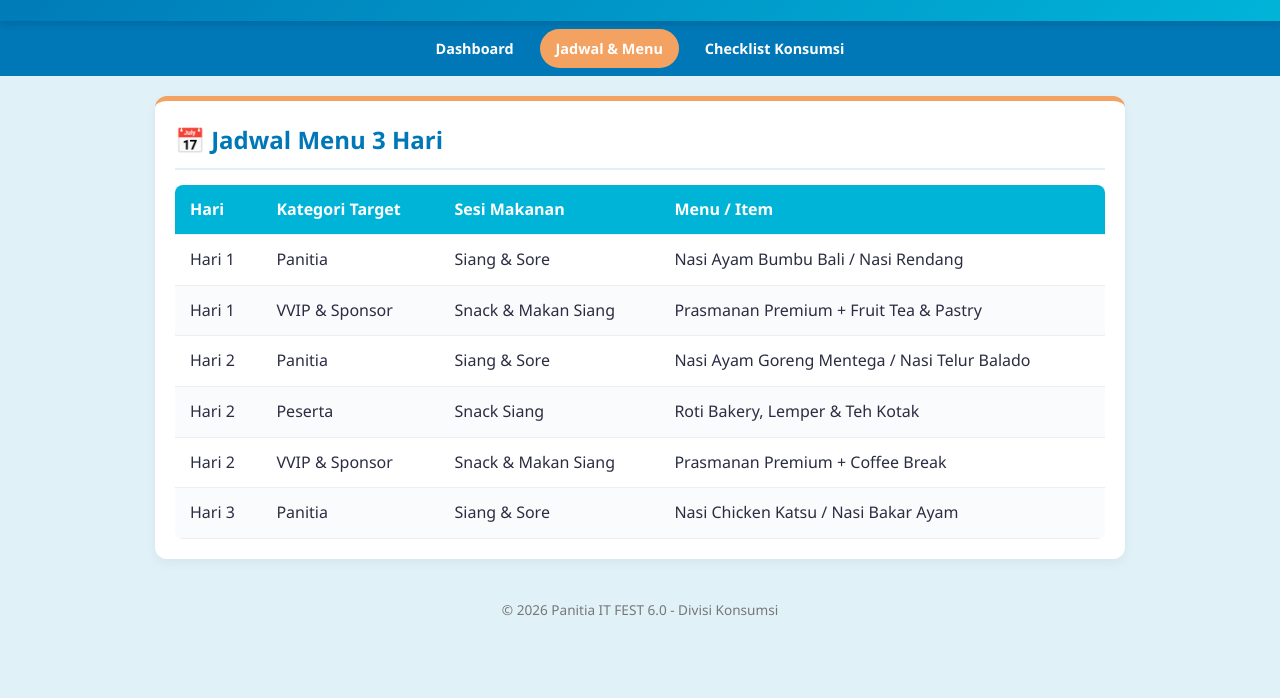
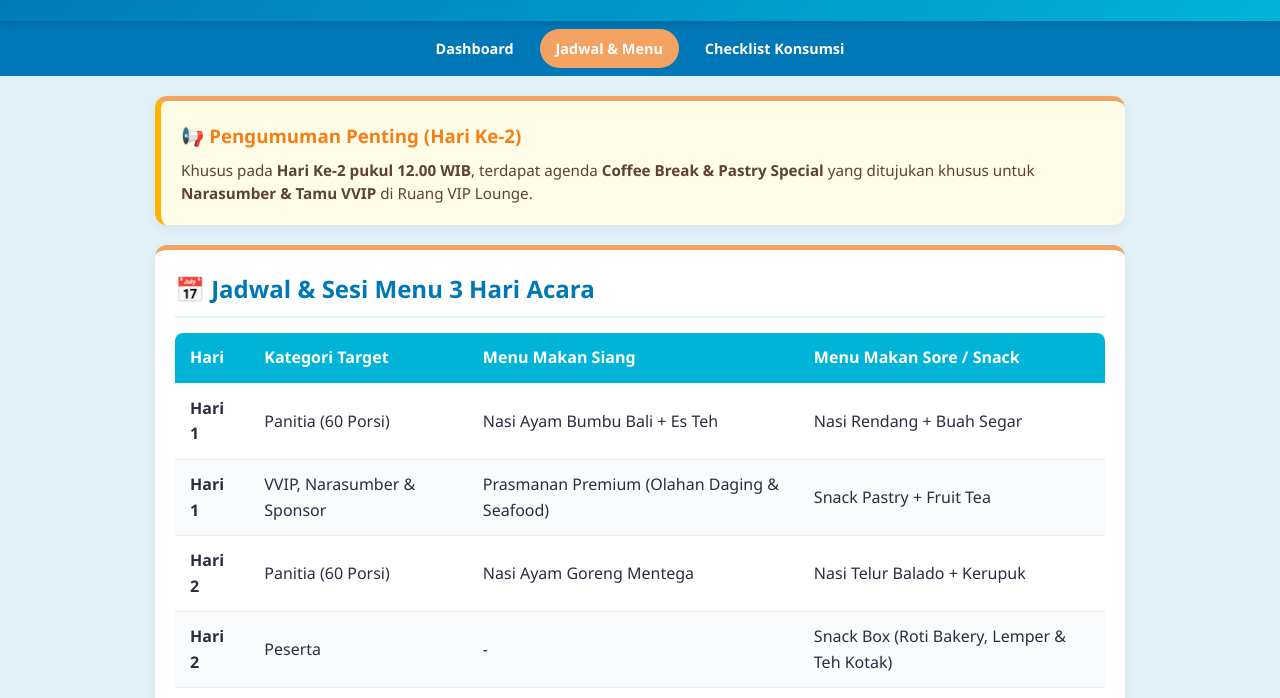
Before and after one commit to daltalene/Website-Konsumsi, a plain HTML site: page menu.html in a window 1280 px wide. Shown: the part 102-800 px from the top of the page. Drawn offline with Linux system fonts and the light colour scheme.

Commit message:
Update halaman menu.html checklist konsumsi IT FEST 6.0 oleh Farrell

```diff
--- a/menu.html
+++ b/menu.html
@@ -20,57 +20,80 @@
   </nav>
 
   <div class="container">
+
+    <!-- Announcement Khusus Hari Ke-2 -->
+    <div class="card" style="border-left: 6px solid #ffb300; background-color: #fffde7;">
+      <h3 style="color: #f57f17; margin-bottom: 8px; display: flex; align-items: center; gap: 8px;">
+        📢 Pengumuman Penting (Hari Ke-2)
+      </h3>
+      <p style="color: #5d4037; font-size: 0.95rem; line-height: 1.5;">
+        Khusus pada <strong>Hari Ke-2 pukul 12.00 WIB</strong>, terdapat agenda <strong>Coffee Break & Pastry Special</strong> yang ditujukan khusus untuk <strong>Narasumber & Tamu VVIP</strong> di Ruang VIP Lounge.
+      </p>
+    </div>
+
     <div class="card">
-      <h2>📅 Jadwal Menu 3 Hari</h2>
+      <h2>📅 Jadwal & Sesi Menu 3 Hari Acara</h2>
       <table>
         <thead>
           <tr>
             <th>Hari</th>
             <th>Kategori Target</th>
-            <th>Sesi Makanan</th>
-            <th>Menu / Item</th>
+            <th>Menu Makan Siang</th>
+            <th>Menu Makan Sore / Snack</th>
           </tr>
         </thead>
         <tbody>
+          <!-- HARI 1 -->
           <tr>
-            <td>Hari 1</td>
-            <td>Panitia</td>
-            <td>Siang & Sore</td>
-            <td>Nasi Ayam Bumbu Bali / Nasi Rendang</td>
+            <td><strong>Hari 1</strong></td>
+            <td>Panitia (60 Porsi)</td>
+            <td>Nasi Ayam Bumbu Bali + Es Teh</td>
+            <td>Nasi Rendang + Buah Segar</td>
           </tr>
           <tr>
-            <td>Hari 1</td>
-            <td>VVIP & Sponsor</td>
-            <td>Snack & Makan Siang</td>
-            <td>Prasmanan Premium + Fruit Tea & Pastry</td>
+            <td><strong>Hari 1</strong></td>
+            <td>VVIP, Narasumber & Sponsor</td>
+            <td>Prasmanan Premium (Olahan Daging & Seafood)</td>
+            <td>Snack Pastry + Fruit Tea</td>
+          </tr>
+
+          <!-- HARI 2 -->
+          <tr>
+            <td><strong>Hari 2</strong></td>
+            <td>Panitia (60 Porsi)</td>
+            <td>Nasi Ayam Goreng Mentega</td>
+            <td>Nasi Telur Balado + Kerupuk</td>
           </tr>
           <tr>
-            <td>Hari 2</td>
-            <td>Panitia</td>
-            <td>Siang & Sore</td>
-            <td>Nasi Ayam Goreng Mentega / Nasi Telur Balado</td>
+            <td><strong>Hari 2</strong></td>
+            <td>Peserta</td>
+            <td>-</td>
+            <td>Snack Box (Roti Bakery, Lemper & Teh Kotak)</td>
           </tr>
           <tr>
-            <td>Hari 2</td>
-            <td>Peserta</td>
-            <td>Snack Siang</td>
-            <td>Roti Bakery, Lemper & Teh Kotak</td>
+            <td><strong>Hari 2</strong></td>
+            <td>VVIP, Narasumber & Sponsor</td>
+            <td>Prasmanan Premium + <em>Coffee Break (12.00 WIB)</em></td>
+            <td>Snack Box Premium + Coffee/Tea</td>
+          </tr>
+
+          <!-- HARI 3 -->
+          <tr>
+            <td><strong>Hari 3</strong></td>
+            <td>Panitia (60 Porsi)</td>
+            <td>Nasi Chicken Katsu + Salad</td>
+            <td>Nasi Bakar Ayam Suwir</td>
           </tr>
           <tr>
-            <td>Hari 2</td>
+            <td><strong>Hari 3</strong></td>
             <td>VVIP & Sponsor</td>
-            <td>Snack & Makan Siang</td>
-            <td>Prasmanan Premium + Coffee Break</td>
-          </tr>
-          <tr>
-            <td>Hari 3</td>
-            <td>Panitia</td>
-            <td>Siang & Sore</td>
-            <td>Nasi Chicken Katsu / Nasi Bakar Ayam</td>
+            <td>Prasmanan Penutupan Special</td>
+            <td>Snack Penutupan & Drink Corner</td>
           </tr>
         </tbody>
       </table>
     </div>
+
   </div>
 
   <footer>
```
